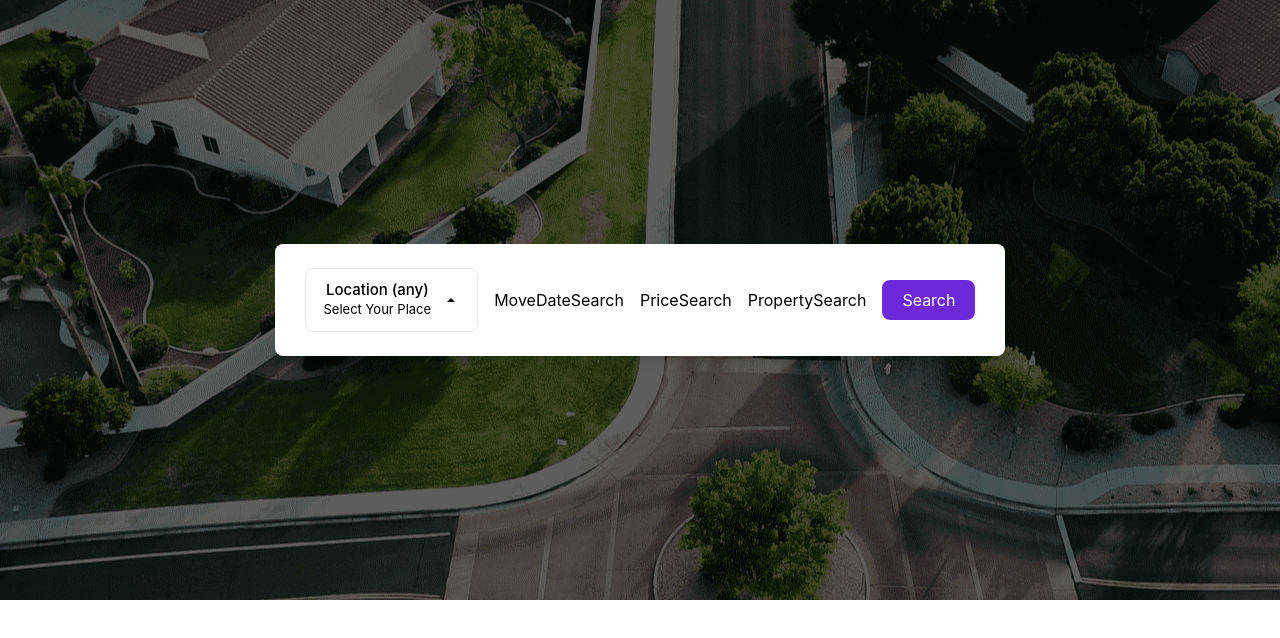
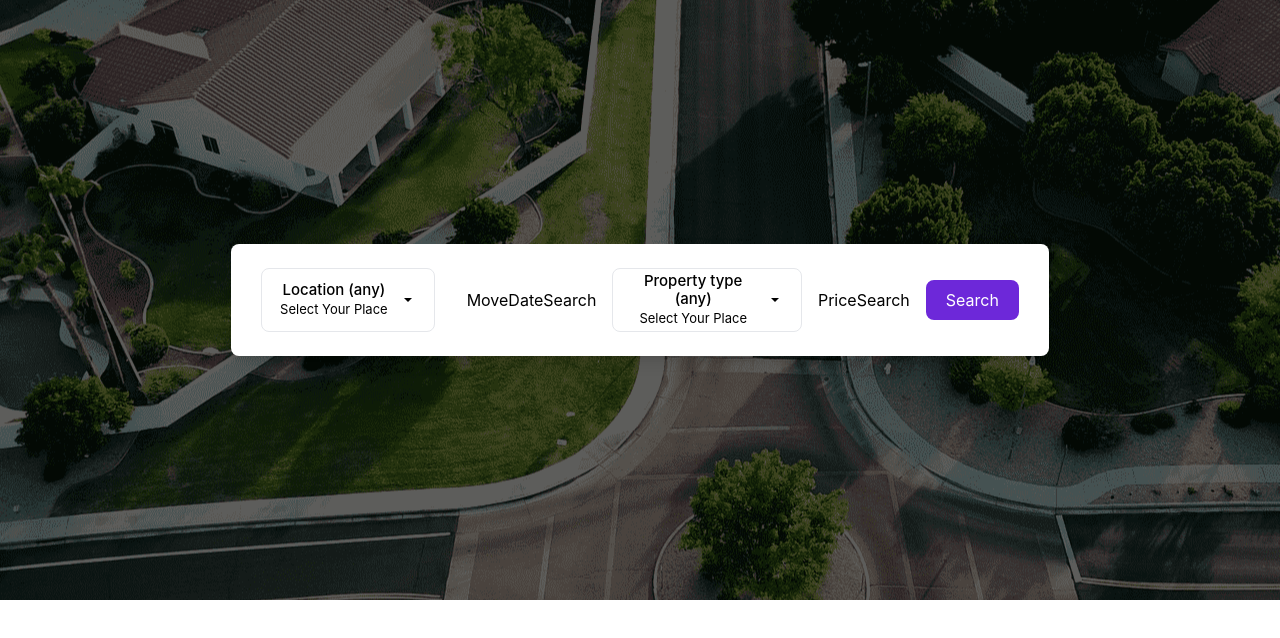
Before and after one commit to rockydey/job_task_find_house, a React (Create React App) app: page / in a window 1280 px wide. Shown: the top 638 px of the page. Built offline with nearby package versions, Linux system fonts and the light colour scheme.

Commit message:
property dropdown ready

```diff
--- a/src/components/CountrySearch.jsx
+++ b/src/components/CountrySearch.jsx
@@ -18,9 +18,9 @@ const CountrySearch = () => {
                 </div>
                 <div className='ml-3'>
                     {
-                        isOpen ? (
+                        isOpen ? (<IoMdArrowDropup />) : (
                             <IoMdArrowDropdown />
-                        ) : <IoMdArrowDropup />
+                        )
                     }
                 </div>
             </Menu.Button>
@@ -28,7 +28,7 @@ const CountrySearch = () => {
                 {
                     countries.map((country, index) => {
                         return (
-                            <Menu.Item onClick={()=>setCountry(country)} className='cursor-pointer' as='li' key={index}>{country}</Menu.Item>
+                            <Menu.Item onClick={() => setCountry(country)} className='cursor-pointer' as='li' key={index}>{country}</Menu.Item>
                         )
                     })
                 }
--- a/src/components/HouseContent.jsx
+++ b/src/components/HouseContent.jsx
@@ -29,6 +29,19 @@ const HouseContentProvider = ({ children }) => {
         setCountries(uniqueCountries);
     }, [])
 
+    //return all properties
+    useEffect(() => {
+        const allProperties = houses.map((house) => {
+            return house.type;
+        })
+
+        //remove duplicates
+        const uniqueProperties = ['Property type (any)', ...new Set(allProperties)]
+
+        //set properties
+        setProperties(uniqueProperties);
+    }, [])
+
     return (
         <HouseContent.Provider value={
             {
--- a/src/components/PropertySearch.jsx
+++ b/src/components/PropertySearch.jsx
@@ -1,10 +1,38 @@
-import React from 'react';
+import React, { useContext, useState } from 'react';
+import { IoMdArrowDropdown, IoMdArrowDropup } from "react-icons/io";
+import { Menu } from '@headlessui/react'
+
+//import house content
+import { HouseContent } from './HouseContent';
 
 const PropertySearch = () => {
+    const { property, setProperty, properties } = useContext(HouseContent);
+    const [isOpen, setIsOpen] = useState(false);
     return (
-        <div>
-            <p>PropertySearch</p>
-        </div>
+        <Menu as='div' className='w-full lg:max-w-[296px] cursor-pointer relative'>
+            <Menu.Button onClick={() => setIsOpen(!isOpen)} className='flex h-[64px] items-center px-[18px] border rounded-lg'>
+                <div>
+                    <div className='text-[15px] font-medium leading-tight'>{property}</div>
+                    <div className='text-[13px]'>Select Your Place</div>
+                </div>
+                <div className='ml-3'>
+                    {
+                        isOpen ? (<IoMdArrowDropup />) : (
+                            <IoMdArrowDropdown />
+                        )
+                    }
+                </div>
+            </Menu.Button>
+            <Menu.Items className='px-6 py-8 text-[15px] space-y-6 shadow-md bg-white absolute w-full z-10 list-none rounded-b-lg'>
+                {
+                    properties.map((property, index) => {
+                        return (
+                            <Menu.Item onClick={() => setProperty(property)} className='cursor-pointer' as='li' key={index}>{property}</Menu.Item>
+                        )
+                    })
+                }
+            </Menu.Items>
+        </Menu>
     );
 };
 
--- a/src/components/Search.jsx
+++ b/src/components/Search.jsx
@@ -12,8 +12,8 @@ const Search = () => {
         <div className='px-[30px] py-6 flex flex-col lg:flex-row justify-between gap-4 shadow-lg bg-white rounded-lg items-center'>
             <CountrySearch/>
             <MoveDateSearch/>
+            <PropertySearch/>
             <PriceSearch/>
-            <PropertySearch/>
             <button className='bg-violet-700 hover:bg-violet-800 text-white px-5 py-2 rounded-lg'>
                 Search
             </button>
```
